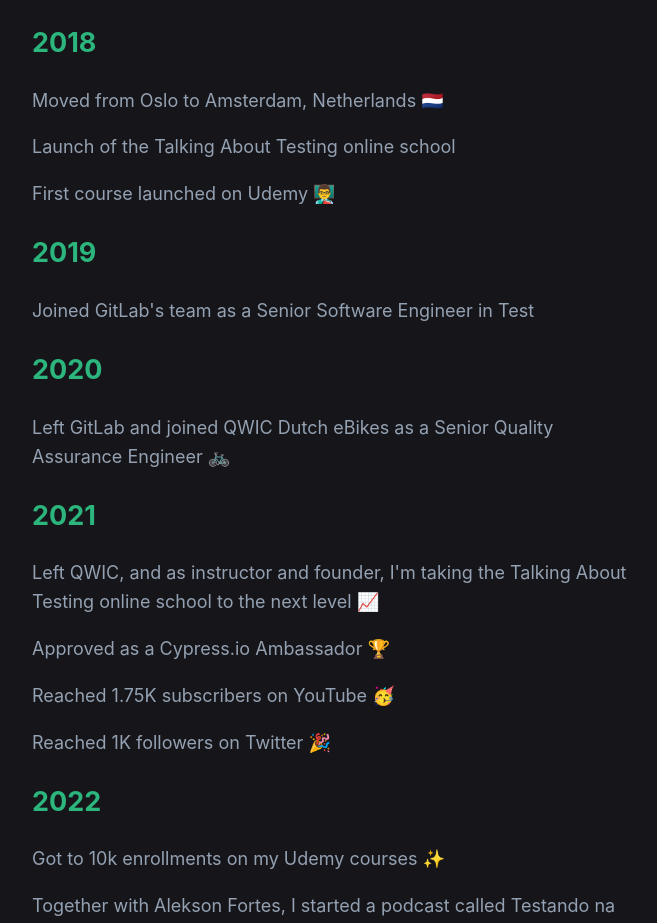
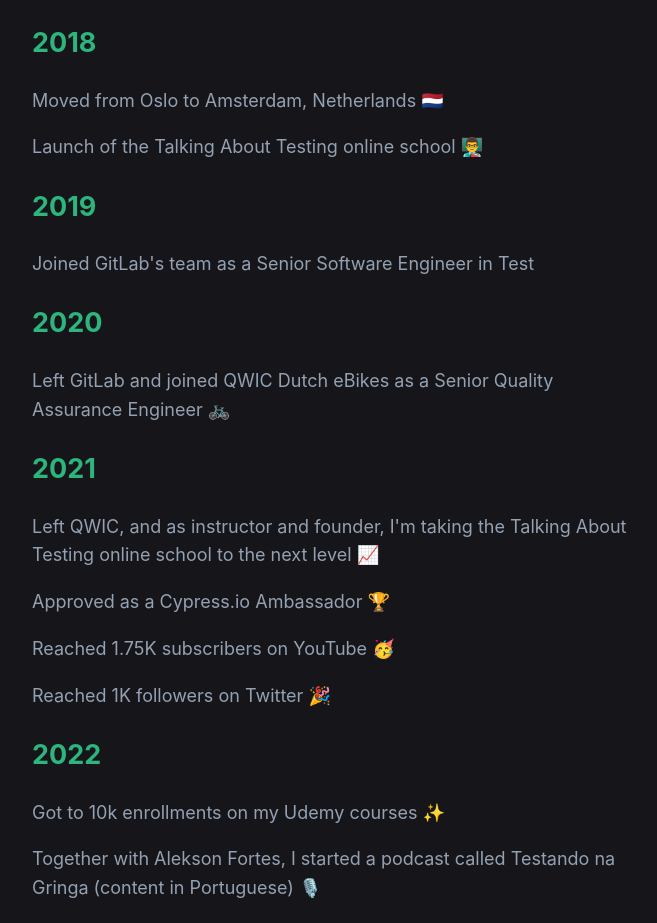
Before and after one commit to wlsf82/walmyr-nextjs, a Next.js app: page / in a window 1280 px wide. Shown: the part 2180-3103 px from the top of the page, without its empty margins (302-959 px from the left). Built offline with nearby package versions, Linux system fonts and the light colour scheme.

Commit message:
Remove redundant info from timeline

```diff
--- a/components/timeline.js
+++ b/components/timeline.js
@@ -69,8 +69,7 @@
     year: '2018',
     events: [
       'Moved from Oslo to Amsterdam, Netherlands 🇳🇱',
-      'Launch of the Talking About Testing online school',
-      'First course launched on Udemy 👨‍🏫'
+      'Launch of the Talking About Testing online school 👨‍🏫'
     ]
   },
   {
```
